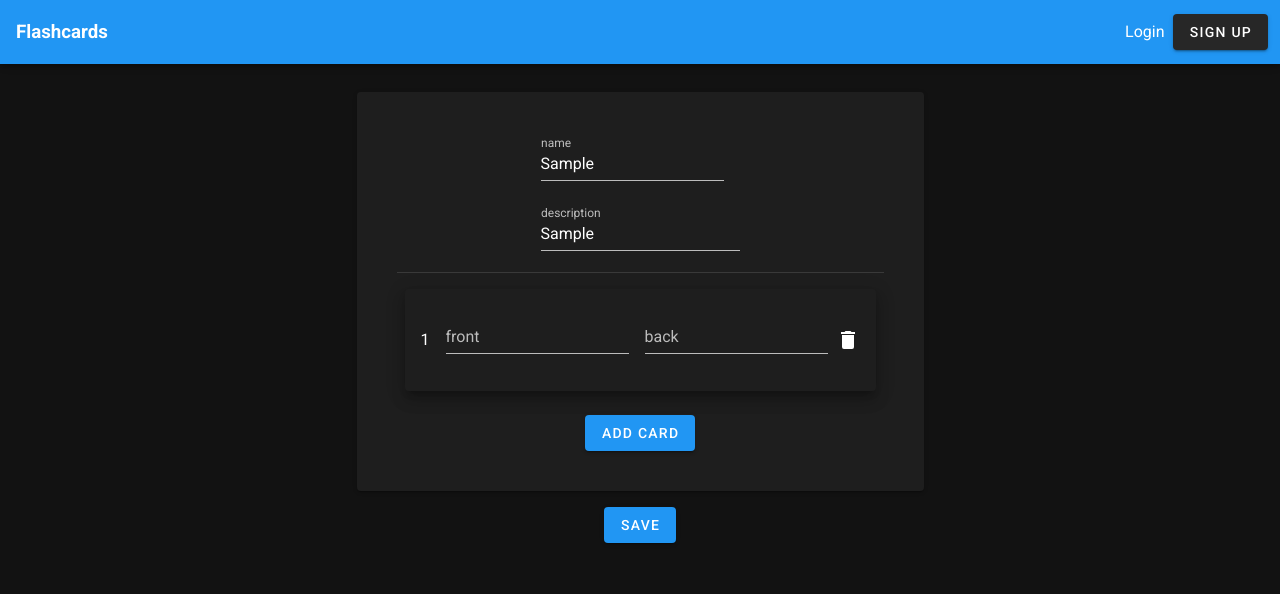
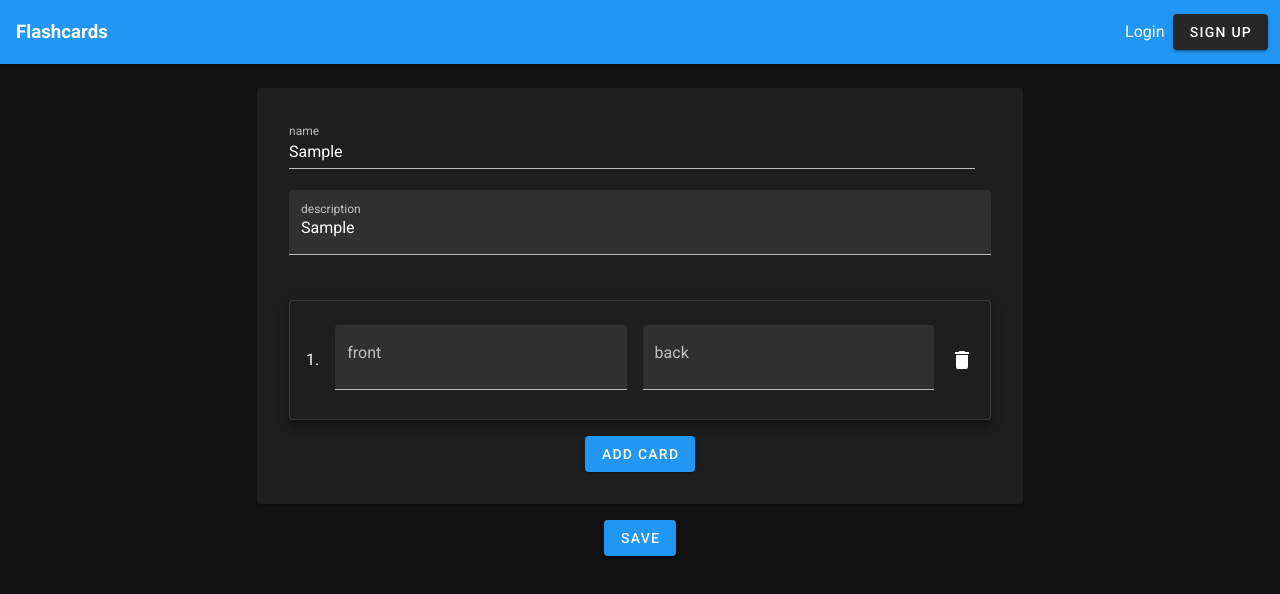
Before and after one commit to cjn98/flashcards-ui, a Vue app: page /cards/create in a window 1280 px wide. Both pictures are taken after typing "Sample", "Sample" into the empty fields and a click on the button "ADD CARD". Shown: the top 594 px of the page. Built offline with nearby package versions, Linux system fonts and the light colour scheme.

Commit message:
refactor login, card editor

```diff
--- a/src/components/cards/CardEditor.vue
+++ b/src/components/cards/CardEditor.vue
@@ -1,26 +1,55 @@
 <template>
-  <div class="d-flex justify-center align-center flex-column">
-    <v-card class="pa-10 ma-4 d-flex flex-column justify-center align-center">
-      <div class="d-flex flex-column">
-        <v-text-field v-model="cardData.name" label="name" class="mr-4"/>
-        <v-text-field v-model="cardData.description" label="description"/>
-      </div>
-      <v-divider v-if="showCards" dark class="divider mb-2"/>
-      <v-card v-for="(card, i) in cardData.cardList"
-        :key="i"
-        :elevation="10"
-        class="d-flex align-center card-list pa-4 ma-2"
-      >
-        <div class="mr-4">{{i + 1}}</div>
-        <v-text-field v-model="card.front" label="front"/>
-        <v-text-field v-model="card.back" label="back" class="ml-4"/>
-        <v-icon class="ml-2" @click="deleteCard(i)">{{ deleteIcon }}</v-icon>
-      </v-card>
-      <v-btn @click="addCard" color="primary" class="mt-4">add card</v-btn>
-    </v-card>
-    <v-btn @click="saveCardSet" color="primary">save</v-btn>
+  <v-container class="d-flex flex-column">
+    <v-row class="justify-center mb-4">
+      <v-col cols="8">
+        <v-card class="d-flex flex-column pa-8">
+          <v-text-field
+            v-model="cardData.name"
+            label="name"
+            class="mr-4"
+          />
+          <v-textarea
+            v-model="cardData.description"
+            filled
+            auto-grow
+            row-height="8"
+            label="description"
+          />
+          <v-card
+            v-for="(card, i) in cardData.cardList"
+            :key="i"
+            :elevation="8"
+            outlined
+            class="d-flex align-center justify-center px-4 my-4"
+          >
+            <div>{{i + 1}}.</div>
+            <v-textarea
+              filled
+              auto-grow
+              row-height="8"
+              v-model="card.front"
+              class="flex-grow-1 ml-4 pt-6"
+              label="front"
+            />
+            <v-textarea
+              filled
+              auto-grow
+              row-height="8"
+              v-model="card.back"
+              class="flex-grow-1 ml-4 pt-6"
+              label="back"
+            />
+            <v-icon class=" ml-4" @click="deleteCard(i)">{{ deleteIcon }}</v-icon>
+          </v-card>
+          <v-btn @click="addCard" color="primary" class="ma-auto">add card</v-btn>
+        </v-card>
+        <div class="d-flex mt-4">
+          <v-btn @click="saveCardSet" class="ma-auto" color="primary">save</v-btn>
+        </div>
+      </v-col>
+    </v-row>
     <v-snackbar :timeout="2000" v-model="showSuccess">{{ snackbarText }}</v-snackbar>
-  </div>
+  </v-container>
 </template>
 
 <script>
@@ -85,17 +114,9 @@ export default {
         console.log(err)
       })
     }
-  },
-  computed: {
-    showCards() {
-      return this.cardData.cardList.length > 0
-    }
   }
 }
 </script>
 
 <style scoped>
-  .divider {
-    width: 100%
-  }
 </style>
--- a/src/components/user/Login.vue
+++ b/src/components/user/Login.vue
@@ -84,16 +84,4 @@ export default {
 }
 </script>
 <style scoped>
-  .login {
-    width: 33%;
-    display: flex;
-    margin: auto;
-    flex-direction: column;
-    padding : 1rem;
-    align-items: center;
-  }
-  .login input {
-    background-color: white;
-    border-radius: 0.25rem;
-  }
 </style>
```
